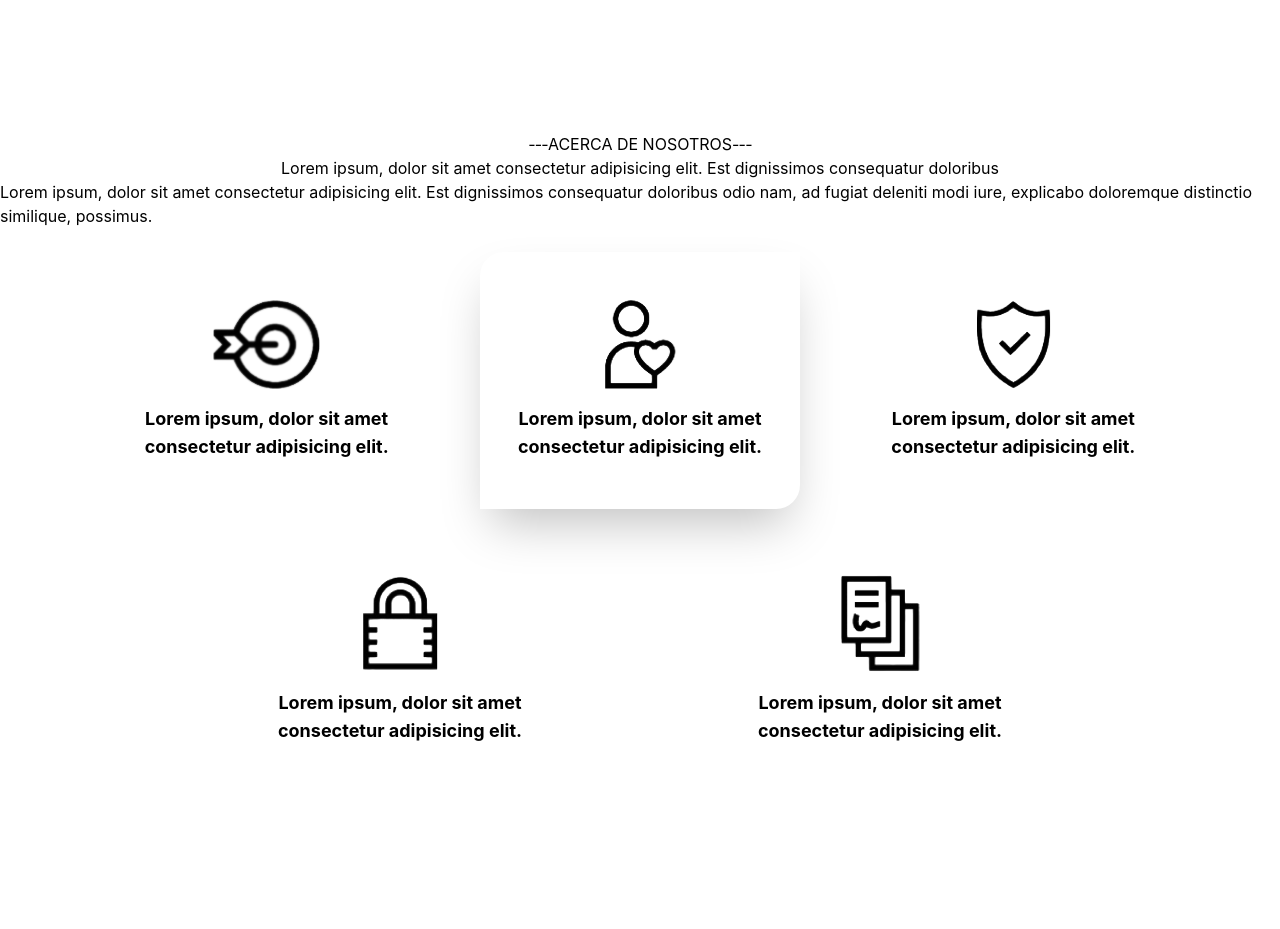
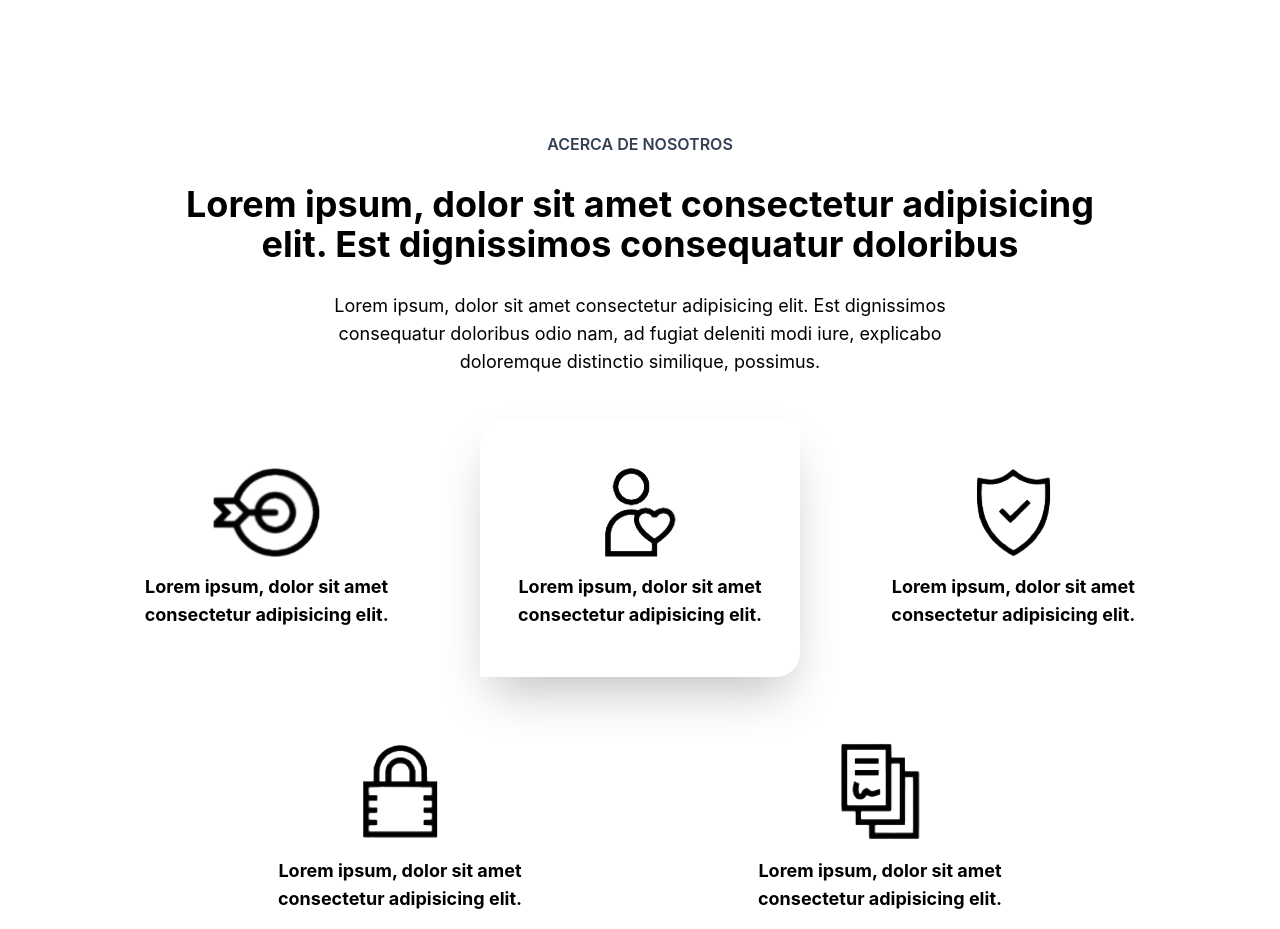
Before and after one commit to RiviCodes/rc-mockup-test, a React (Create React App) app: page / in a window 1280 px wide. Shown: the part 2220-3149 px from the top of the page. Before the commit the page ends 3013 px from the top, so only its background shows below. Built offline with nearby package versions, Linux system fonts and the light colour scheme.

Commit message:
Add style for elements

```diff
--- a/src/components/About.jsx
+++ b/src/components/About.jsx
@@ -4,15 +4,15 @@ export default function About() {
   return (
     <section className="flex flex-col items-center">
       <div className="flex flex-row">
-        <span className="tracking-tighter">---</span>
-        <h1> ACERCA DE NOSOTROS </h1>
-        <span className="tracking-tighter">---</span>
+        <h3 className="font-semibold text-slate-700 mb-7">
+          ACERCA DE NOSOTROS
+        </h3>
       </div>
-      <h3>
+      <h2 className="font-bold text-center text-4xl w-9/12 mb-7">
         Lorem ipsum, dolor sit amet consectetur adipisicing elit. Est
         dignissimos consequatur doloribus
-      </h3>
-      <p>
+      </h2>
+      <p className="text-center text-lg w-3/6 mb-5">
         Lorem ipsum, dolor sit amet consectetur adipisicing elit. Est
         dignissimos consequatur doloribus odio nam, ad fugiat deleniti modi
         iure, explicabo doloremque distinctio similique, possimus.
```
